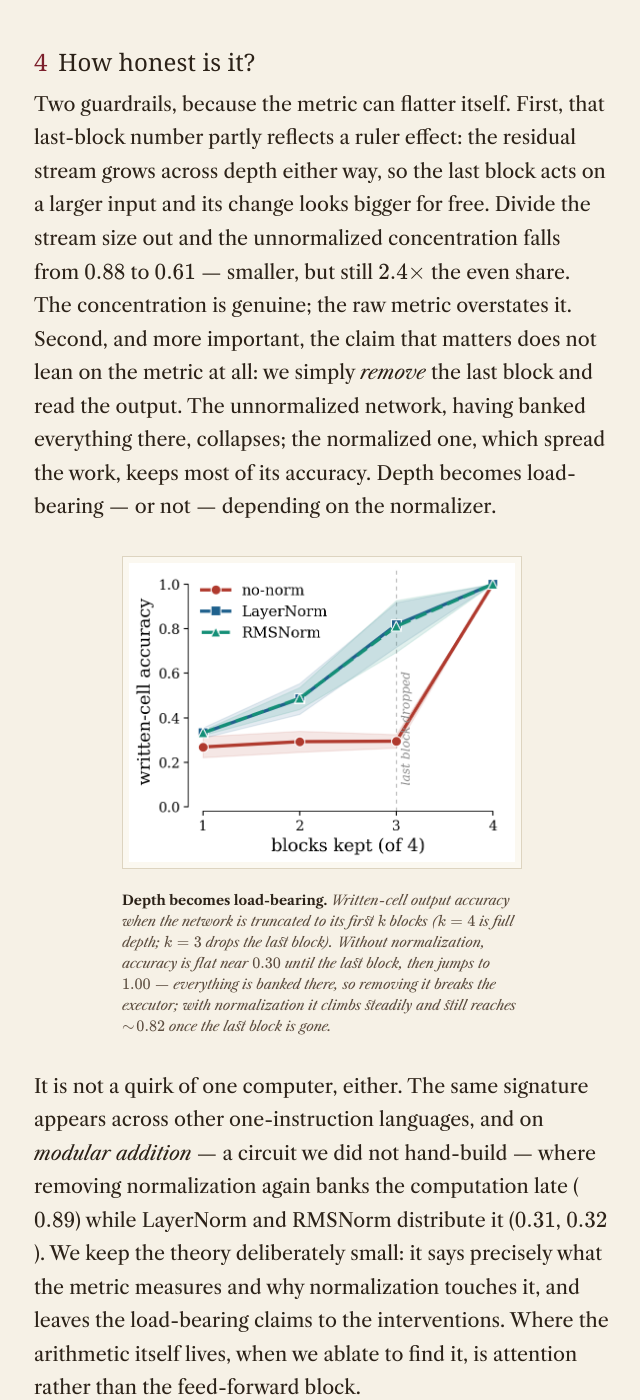
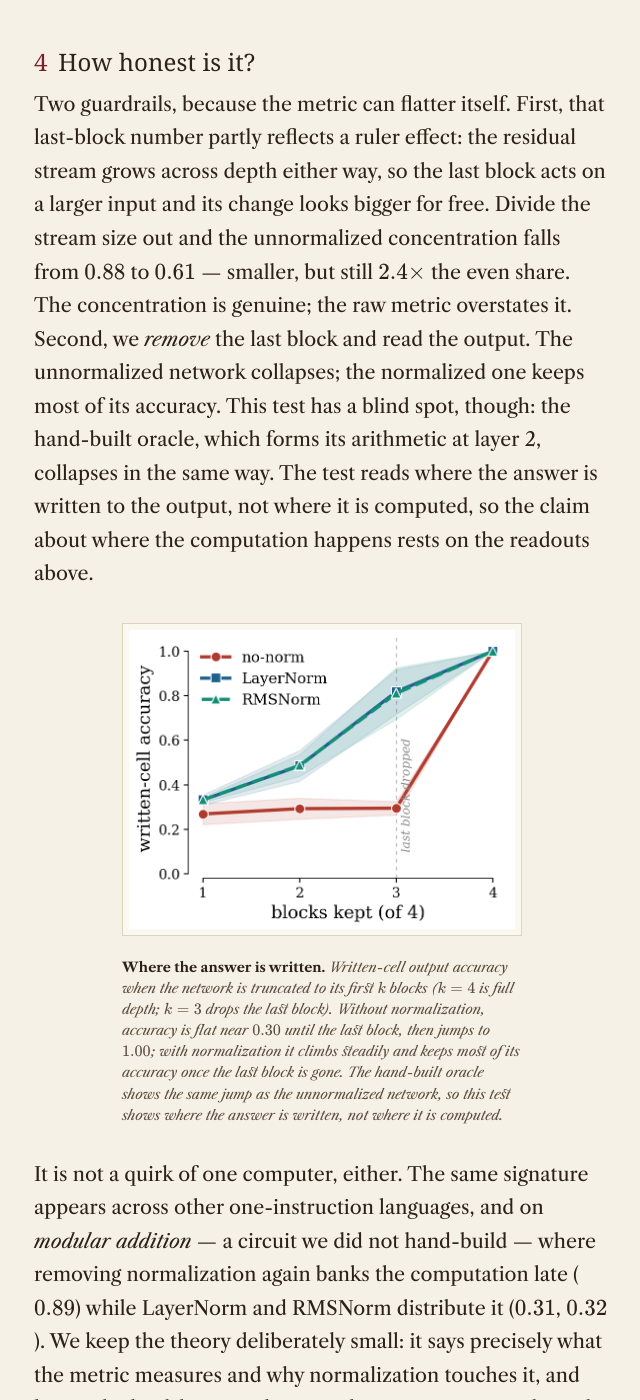
Before and after one commit to akyrillidis/aiowls, a Jekyll site: the page which_layer_runs_the_program.html, which Jekyll copies as it is, in a window 1280 px wide and 1400 px high, scrolled down 5703 px. Shown: the whole window, without its empty margins (318-958 px from the left). Built offline with Jekyll 4.4.1, drawn with Linux system fonts in a browser that asks for light colours; some web fonts are replaced; some of the changed text lies outside the part shown.

Commit message:
Correct the Paper 2 post: arithmetic readable one or two layers earlier (layer 2 or 3), and the last-block test shows where the answer is written
Co-Authored-By: Claude Opus 5.5 <noreply@anthropic.com>

```diff
--- a/which_layer_runs_the_program.html
+++ b/which_layer_runs_the_program.html
@@ -143,10 +143,7 @@
   <h2><span class="num">2</span>Normalization decides where each step runs</h2>
   <p>We change exactly one thing. Two families of four-layer networks are identical in task, depth, width,
   activation, optimizer, and seed &mdash; they differ <em>only</em> in whether a normalization layer is present.
-  The effect is not subtle. <strong>Without</strong> normalization, the dereference and the arithmetic do not
-  become readable until the <em>final</em> layer; the network defers its real work to the end. <strong>With</strong>
-  it &mdash; LayerNorm or RMSNorm, it makes no difference &mdash; both surface early, at layer&nbsp;2, exactly the
-  layer the hand-built oracle uses, and later layers merely carry the answer forward.</p>
+  The effect is not subtle. <strong>Without</strong> normalization, the arithmetic does not become readable until the <em>final</em> layer (in all four seeds we read); the network defers its real work to the end. <strong>With</strong> LayerNorm, the arithmetic becomes readable one or two layers earlier: at layer&nbsp;2 or 3 across four seeds. The hand-built oracle forms it at layer&nbsp;2.</p>
 
   <p>One number summarizes it, read straight off the forward pass: the fraction of the network's total
   layer-to-layer change contributed by its <em>last</em> block. Spread evenly across four layers that share would
@@ -239,18 +236,13 @@
   effect: the residual stream grows across depth either way, so the last block acts on a larger input and its
   change looks bigger for free. Divide the stream size out and the unnormalized concentration falls from \(0.88\)
   to \(0.61\) &mdash; smaller, but still \(2.4\times\) the even share. The concentration is genuine; the raw metric
-  overstates it. Second, and more important, the claim that matters does not lean on the metric at all: we simply
-  <em>remove</em> the last block and read the output. The unnormalized network, having banked everything there,
-  collapses; the normalized one, which spread the work, keeps most of its accuracy. Depth becomes load-bearing
-  &mdash; or not &mdash; depending on the normalizer.</p>
+  overstates it. Second, we <em>remove</em> the last block and read the output. The unnormalized network collapses; the normalized one keeps most of its accuracy. This test has a blind spot, though: the hand-built oracle, which forms its arithmetic at layer&nbsp;2, collapses in the same way. The test reads where the answer is written to the output, not where it is computed, so the claim about where the computation happens rests on the readouts above.</p>
 
   <figure style="max-width:400px;">
     <img src="assets/img/p2_e1b.png" alt="Written-cell output accuracy when the network is truncated to its first k blocks; unnormalized is flat near 0.30 until the last block then jumps to 1.00, normalized climbs steadily and reaches about 0.82 with the last block removed.">
-    <figcaption><b>Depth becomes load-bearing.</b> Written-cell output accuracy when the network is truncated to
+    <figcaption><b>Where the answer is written.</b> Written-cell output accuracy when the network is truncated to
     its first \(k\) blocks (\(k=4\) is full depth; \(k=3\) drops the last block). Without normalization, accuracy
-    is flat near \(0.30\) until the last block, then jumps to \(1.00\) &mdash; everything is banked there, so
-    removing it breaks the executor; with normalization it climbs steadily and still reaches \(\sim\!0.82\) once
-    the last block is gone.</figcaption>
+    is flat near \(0.30\) until the last block, then jumps to \(1.00\); with normalization it climbs steadily and keeps most of its accuracy once the last block is gone. The hand-built oracle shows the same jump as the unnormalized network, so this test shows where the answer is written, not where it is computed.</figcaption>
   </figure>
 
   <p>It is not a quirk of one computer, either. The same signature appears across other one-instruction languages,
@@ -264,20 +256,17 @@
     <div class="col proven">
       <h3>What we show</h3>
       <ul>
-        <li>At fixed task, depth, width and accuracy, <strong>normalization</strong> moves the dereference and
-        arithmetic from the last layer to the layer the oracle uses (last-block share \(0.88\!\to\!0.38\); LayerNorm
+        <li>At fixed task, depth, width and accuracy, <strong>normalization</strong> moves the arithmetic one or two layers earlier (layer 2 or 3 with LayerNorm, the last layer without; last-block share \(0.88\!\to\!0.38\); LayerNorm
         \(=\) RMSNorm).</li>
         <li>It is a <strong>control knob</strong>: placing the normalizer relocates the computation; the contrast
         follows a \(1/L\) law from 2&ndash;12 layers; a norm-free stand-in does not reproduce it.</li>
-        <li>The one measurable consequence is <strong>load-bearing depth</strong>: remove the last block and the
-        unnormalized executor breaks, the normalized one survives.</li>
+        <li>Removing the last block breaks the unnormalized executor but not the normalized one. The hand-built oracle breaks too, so this shows <strong>where the answer is written</strong>, not where it is computed.</li>
       </ul>
     </div>
     <div class="col open">
       <h3>Honest scope</h3>
       <ul>
-        <li>The raw metric is <strong>stream-weighted</strong> (\(0.88\!\to\!0.61\) once corrected); the causal
-        claim rests on the truncation test, not the metric.</li>
+        <li>The raw metric is <strong>stream-weighted</strong> (\(0.88\!\to\!0.61\) once corrected); the claim about where the computation happens rests on the readouts; the truncation test reads where the answer is written.</li>
         <li>This is a <strong>small, ground-truthed</strong> transformer &mdash; the controlled complement to
         pretrained-model studies, not a substitute for them.</li>
         <li>We do <strong>not</strong> claim to explain Anthropic's workspace; we show, with ground truth, what one
@@ -299,10 +288,11 @@
 
   <p class="foot">Results are paired and multi-seed on a four-layer, width-256 SUBLEQ transformer, with the
   hand-built oracle as ground truth; the last-block-share metric is reported with its stream-normalized correction,
-  and the load-bearing claim is the last-block-removal test, which uses no metric. The full write-up and the code
+  and the last-block-removal test is read as where the answer is written, since the hand-built oracle shows the same jump. The full write-up and the code
   are available on request at <a href="mailto:anastasios@rice.edu">anastasios@rice.edu</a>. By Anastasios
   Kyrillidis (Rice University), in collaboration with Microsoft Research. On Anthropic's global workspace, see
   <a href="https://transformer-circuits.pub/2026/workspace/">transformer-circuits.pub/2026/workspace</a>.</p>
+<p class="foot">Updated November 2026: an earlier version said the normalized networks form their arithmetic exactly at the oracle&rsquo;s layer&nbsp;2 (it is layer&nbsp;2 or 3) and read the last-block test as proof that depth carries the computation (the hand-built oracle fails it in the same way).</p>
 
   <a class="backlink" href="./blogs.html">&larr; All AI-OWLS posts</a>
 
```
Also changed, not shown: other parts of which_layer_runs_the_program.html (+1 -1 lines).
